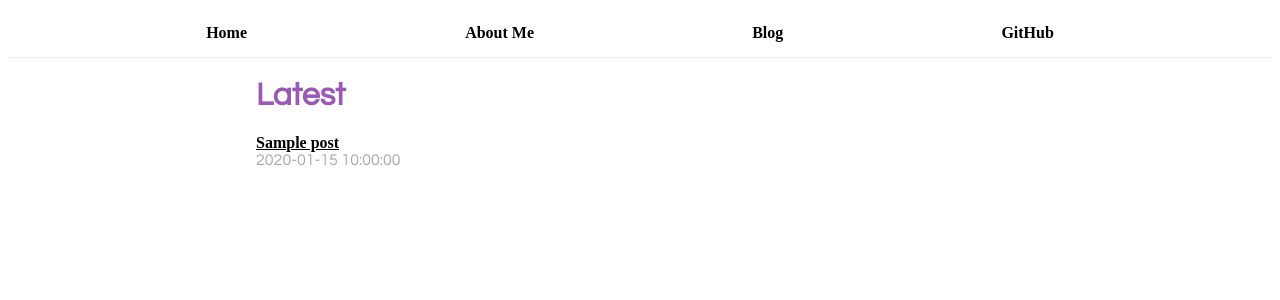
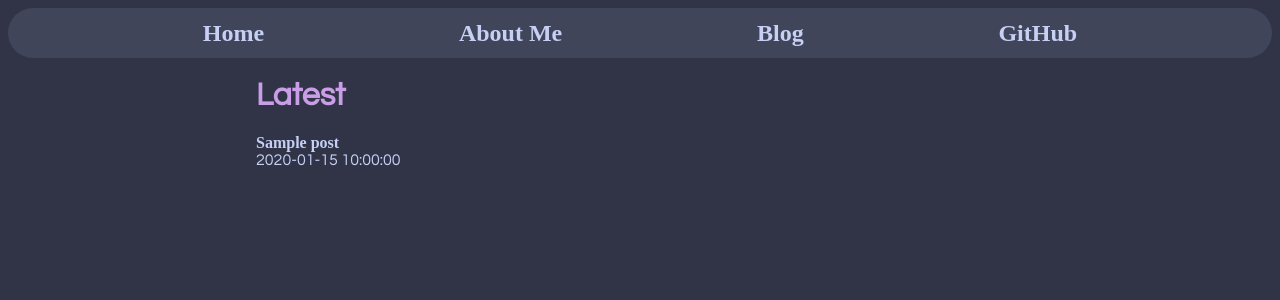
Before and after one commit to ollycodes/website, a Python web app: template templates/latest.html in a window 1280 px wide. Shown: the top 300 px of the page. Run offline with Jinja, Linux system fonts and the light colour scheme; the template is opened without the code that fills it: most values are stand-ins (such as "Sample title", 1, 10 or a date in 2020).

Commit message:
added catppuccin color scheme to website.

```diff
--- /dev/null
+++ b/static/catpuccin-mocha.css
@@ -0,0 +1,30 @@
+:root {
+    /* Cattppuccin Mocha */
+	--rosewater: #f5e0dc;
+	--flamingo: #f2cdcd;
+	--pink: #f5c2e7;
+	--mauve: #cba6f7;
+	--red: #f38ba8;
+	--maroon: #eba0ac;
+	--peach: #fab387;
+	--yellow: #f9e2af;
+	--green: #a6e3a1;
+	--teal: #94e2d5;
+	--sky: #89dceb;
+	--sapphire: #74c7ec;
+	--blue: #89b4fa;
+	--lavender: #b4befe;
+	--text: #cdd6f4;
+	--subtext1: #bac2de;
+	--subtext0: #a6adc8;
+	--overlay2: #9399b2;
+	--overlay1: #7f849c;
+	--overlay0: #6c7086;
+	--surface2: #585b70;
+	--surface1: #45475a;
+	--surface0: #313244;
+	/* --base: #1e1e2e; original */
+    --base: #000;
+	--mantle: #181825;
+	--crust: #11111b;
+}
--- a/static/style.css
+++ b/static/style.css
@@ -1,61 +1,104 @@
+:root {
+    /* Cattppuccin Frappe */
+	--rosewater: #f2d5cf;
+	--flamingo: #eebebe;
+	--pink: #f4b8e4;
+	--mauve: #ca9ee6;
+	--red: #e78284;
+	--maroon: #ea999c;
+	--peach: #ef9f76;
+	--yellow: #e5c890;
+	--green: #a6d189;
+	--teal: #81c8be;
+	--sky: #99d1db;
+	--sapphire: #85c1dc;
+	--blue: #8caaee;
+	--lavender: #babbf1;
+	--text: #c6d0f5;
+	--subtext1: #b5bfe2;
+	--subtext0: #a5adce;
+	--overlay2: #949cbb;
+	--overlay1: #838ba7;
+	--overlay0: #737994;
+	--surface2: #626880;
+	--surface1: #51576d;
+	--surface0: #414559;
+	--base: #303446;
+	--mantle: #292c3c;
+	--crust: #232634;
+}
+
 *, *:before, *:after {
     box-sizing: border-box;
+}
+
+a {
+    text-decoration: none;
+    font-weight: bold;
+    text-decoration: 2px underline transparent;
+    transition: text-decoration 300ms ease;
+}
+
+a:hover {
+    text-decoration-color: var(--pink);
+    color: var(--pink);
 }
 
 nav {
     display: flex;
     justify-content: space-evenly;
     align-items: center;
-    border-bottom: 1px solid #eee;
+    background-color: var(--surface0);
+    border-radius: 50px;
     height: 50px;
+    font-size: x-large;
 }
 
 nav a {
-    text-decoration: none;
-    color: black;
-    font-weight: bold;
-    margin-right: 20px;
+    color: var(--text);
 }
 
-nav a:hover {
-    color: #9b59b6;
-}
-
-body {
-    font-size: 16px;
-    color: black;
+html {
+    background-color: var(--base);
 }
 
 .content {
+    font-size: 16px;
     margin: 0 auto;
     max-width: 768px;
 }
 
 .content h1, h2, h3, h4, h5, h6 {
     font-family: 'Questrial', sans-serif;
-    color: #9b59b6;
+    color: var(--mauve);
 }
 
 .content p {
     font-family: 'Merriweather', sans-serif;
-    color: black;
+    color: var(--text);
+}
+
+.content a {
+    color: var(--lavender);
+}
+
+.content a:hover {
+    color: var(--pink);
 }
 
 .latest-posts {
     margin: 0 0 10px 0;
 }
 
-.latest-posts a {
-    color: black;
-    font-weight: bold;
-}
-
 .latest-posts p {
     font-family: 'Questrial', sans-serif;
-    color: #a9a9a9;
     margin: 0;
 }
 
+.latest-posts a {
+    color: var(--text);
+}
+
 .latest-posts a:hover {
-    color: #9b59b6;
+    color: var(--pink);
 }
--- a/templates/base.html
+++ b/templates/base.html
@@ -6,8 +6,14 @@
     <meta name="viewport" content="width=device-width, initial-scale=1.0"/>
     <link rel="stylesheet" type="text/css" href="/static/style.css"/>
     <link
-    rel="stylesheet"
-    href="https://fonts.googleapis.com/css2?family=Questrial&family=Merriweather"/>
+        rel="stylesheet"
+        href="/static/catpuccin-mocha.css"
+        media="(prefers-color-scheme: dark)"
+    />
+    <link
+        rel="stylesheet"
+        href="https://fonts.googleapis.com/css2?family=Questrial&family=Merriweather"
+    />
     <title>{% block title %}OllyCodes{% endblock title %}</title>
 </head>
 <nav>
```
Also changed, not shown: content/about.md (+1 -6 lines), content/blog/posts/2023-01-05.md (+1 -1 lines).
